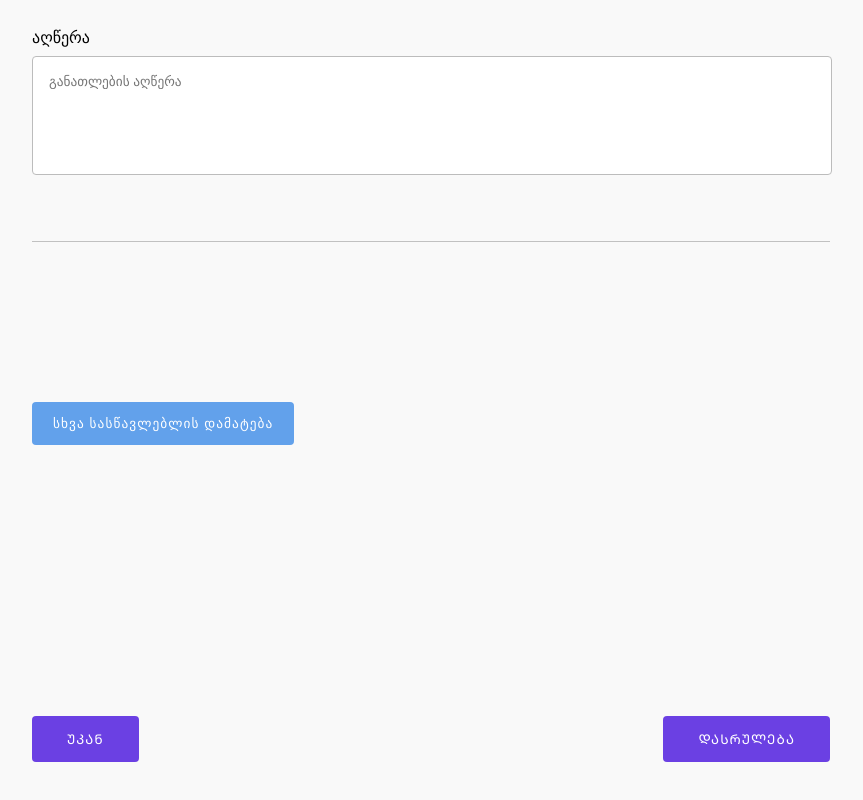
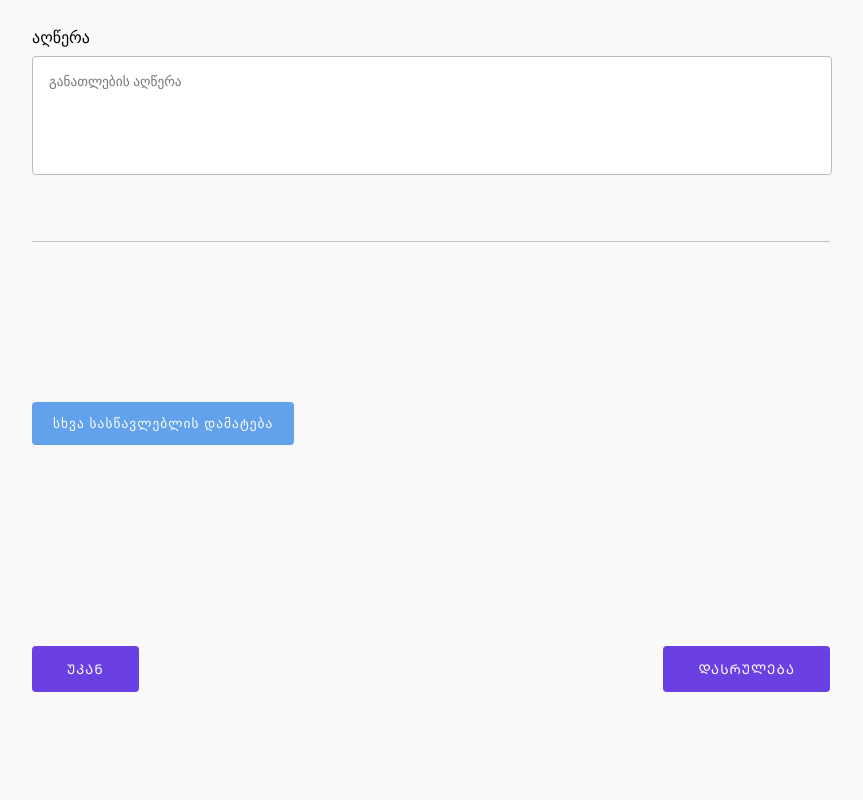
Before and after one commit to beqa200/cv-generator-redberry, a React (Vite) app: page /education in a window 1280 px wide. Shown: the part 446-1246 px from the top of the page, without its empty margins (118-981 px from the left). After the commit the page ends 1179 px from the top, so only its background shows below. Built offline with nearby package versions, Linux system fonts and the light colour scheme; no server answers.

Commit message:
refactor

```diff
--- a/src/App.tsx
+++ b/src/App.tsx
@@ -17,7 +17,6 @@ function App() {
   const storedFormData = localStorage.getItem("formData");
   const storedErrors = localStorage.getItem("errors");
   const storedErrors2 = localStorage.getItem("errors2");
-  console.log("local", storedFormData);
   const [formData, setFormData] = useState<FormData | any>({
     name: "",
     surname: "",
@@ -48,7 +47,6 @@ function App() {
       setFormData(JSON.parse(storedFormData));
     }
   }, []);
-  console.log(formData);
 
   return (
     <MyContext.Provider
@@ -60,7 +58,7 @@ function App() {
         setFormData,
         storedErrors,
         storedErrors2,
-        setcv
+        setcv,
       }}
     >
       <GlobalStyles />
--- a/src/components/EducationForm.tsx
+++ b/src/components/EducationForm.tsx
@@ -24,6 +24,7 @@ export default function ExperienceForm(props: any) {
     const newItems = [...context?.formData.educations];
     newItems[index][property] = event;
     context?.setFormData({ ...context?.formData, educations: newItems });
+    localStorage.setItem("formData", JSON.stringify(context?.formData));
   };
 
   const {
@@ -118,6 +119,7 @@ export default function ExperienceForm(props: any) {
   };
 
   useEffect(() => {
+    localStorage.setItem("formData", JSON.stringify(context?.formData));
     async function fetchData() {
       const result = await axios.get(
         "https://resume.redberryinternship.ge/api/degrees"
@@ -132,7 +134,6 @@ export default function ExperienceForm(props: any) {
     const storedDescription = localStorage.getItem(
       `description2${props.index}`
     );
-    console.log("sdsd", storedDegree);
     getLocalStorage(`degree_id${props.index}`, storedDegree);
     getLocalStorage(`institute${props.index}`, storedInstitute);
     getLocalStorage(`due_date${props.index}`, storedEndDate);
--- a/src/components/ExperienceForm.tsx
+++ b/src/components/ExperienceForm.tsx
@@ -22,6 +22,7 @@ export default function ExperienceForm(props: any) {
     const newItems = [...context?.formData.experiences];
     newItems[index][property] = event;
     context?.setFormData({ ...context?.formData, experiences: newItems });
+    localStorage.setItem("formData", JSON.stringify(context?.formData));
   };
 
   const {
@@ -155,15 +156,14 @@ export default function ExperienceForm(props: any) {
 
   useEffect(() => {
     triggerErrors();
-
+    localStorage.setItem("formData", JSON.stringify(context?.formData));
     if (checkEverythingEmpty()) {
       clearEveryErrors();
     }
-    localStorage.setItem("formData", JSON.stringify(context?.formData));
-
   }, [context.formData]);
 
   useEffect(() => {
+    localStorage.setItem("formData", JSON.stringify(context?.formData));
     context?.setPageCount(2);
     const storedEmployer = localStorage.getItem(`employer${props.index}`);
     const storedPosition = localStorage.getItem(`position${props.index}`);
--- a/src/components/Header.tsx
+++ b/src/components/Header.tsx
@@ -7,7 +7,6 @@ import { leftArrow } from "../assets";
 export default function Header() {
   const context = useContext(MyContext);
   const navigate = useNavigate();
-
 
   return (
     <HeaderWrapper>
--- a/src/pages/Education.tsx
+++ b/src/pages/Education.tsx
@@ -25,7 +25,6 @@ export default function Experience() {
   }, [everyError]);
 
   useEffect(() => {
-    localStorage.setItem("formData", JSON.stringify(context?.formData));
     if (context?.storedFormData) {
       setItems(JSON.parse(context?.storedFormData).educations);
     }
@@ -44,10 +43,6 @@ export default function Experience() {
     context.setPageCount(3);
     context.setcv(true);
   }, []);
-
-  useEffect(() => {
-    localStorage.setItem("formData", JSON.stringify(context?.formData));
-  }, [context?.formData]);
 
   const addItem = () => {
     const clone = [
@@ -81,10 +76,8 @@ export default function Experience() {
 
   const submit = () => {
     let file = dataURLtoFile(context.formData.image, "image-name.png");
-    console.log(file);
     let phoneNumber = context?.formData.phone_number.replace(/ /g, "");
 
-    console.log(phoneNumber);
     const formData = new FormData();
     formData.append("name", context.formData.name);
     formData.append("surname", context.formData.surname);
@@ -120,7 +113,6 @@ export default function Experience() {
     // formData.append("educations", JSON.stringify(context.formData.educations));
     formData.append("image", file);
     formData.append("about_me", context.formData.about_me);
-    console.log(formData.getAll("experiences[]"));
     axios
       .post("https://resume.redberryinternship.ge/api/cvs", formData)
       .then(() => {
@@ -189,7 +181,7 @@ const ExperienceWrapper = styled.div`
       display: flex;
       justify-content: space-between;
       width: 798px;
-      margin: 111px auto;
+      margin: 41px auto;
     }
   }
 `;
--- a/src/pages/Experience.tsx
+++ b/src/pages/Experience.tsx
@@ -20,9 +20,8 @@ export default function Experience() {
       description: "",
     },
   ]);
-
+  localStorage.setItem("formData", JSON.stringify(context?.formData));
   useEffect(() => {
-    localStorage.setItem("formData", JSON.stringify(context?.formData))
     if (context?.storedFormData) {
       setItems(JSON.parse(context?.storedFormData).experiences);
     }
@@ -67,8 +66,6 @@ export default function Experience() {
     setEveryError(clone2);
   };
 
-
-
   return (
     <ExperienceWrapper>
       <main>
@@ -94,7 +91,6 @@ export default function Experience() {
           <StyledButton
             onClick={() => {
               navigate("/personal");
-              // localStorage.setItem("formData", JSON.stringify(context?.formData));
             }}
           >
             ᲣᲙᲐᲜ
@@ -127,7 +123,7 @@ const ExperienceWrapper = styled.div`
       display: flex;
       justify-content: space-between;
       width: 798px;
-      margin: 111px auto;
+      margin: 41px auto;
     }
   }
 `;
--- a/src/pages/Home.tsx
+++ b/src/pages/Home.tsx
@@ -6,10 +6,10 @@ import { background, logo, redberryLogo } from "../assets";
 
 export default function Home() {
   const navigate = useNavigate();
-    const context = useContext(MyContext);
+  const context = useContext(MyContext);
   useEffect(() => {
     context.setcv(false);
-  }, [])
+  }, []);
   return (
     <HomeWrapper>
       <header>
--- a/src/pages/Personal.tsx
+++ b/src/pages/Personal.tsx
@@ -42,10 +42,11 @@ export default function Personal() {
       setValue(key, value);
     }
   };
-
+  localStorage.setItem("formData", JSON.stringify(context?.formData));
   useEffect(() => {
     context?.setPageCount(1);
     context.setcv(true);
+
     if (context?.storedFormData != undefined) {
       getLocalStorage("name", JSON.parse(context?.storedFormData).name);
       getLocalStorage("surname", JSON.parse(context?.storedFormData).surname);
@@ -58,8 +59,6 @@ export default function Personal() {
       );
       context?.setFormData(JSON.parse(context?.storedFormData));
     }
-    localStorage.setItem("formData", JSON.stringify(context?.formData))
-
   }, []);
 
   useEffect(() => {
--- a/src/styled-components/components/Inputs.ts
+++ b/src/styled-components/components/Inputs.ts
@@ -26,6 +26,7 @@ height: 48px;
 const LargeInput = styled(LongInput)`
   padding-bottom: 69px;
   word-wrap: break-word;
+  white-space: pre-wrap;
 `;
 
 const CustomInputMask = styled(InputMask)`
```
Also changed, not shown: src/components/CV.tsx (+8 -9 lines).
